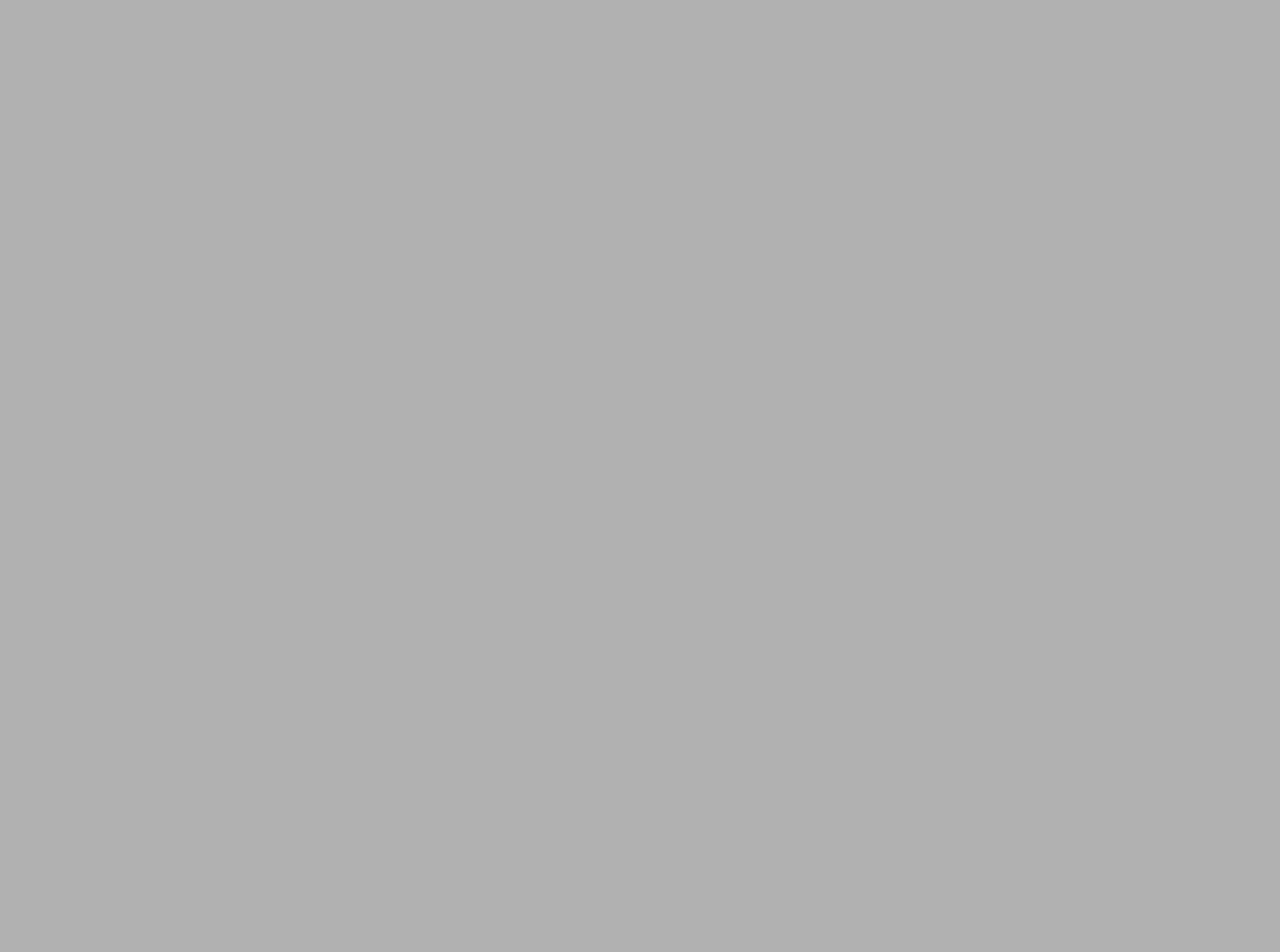
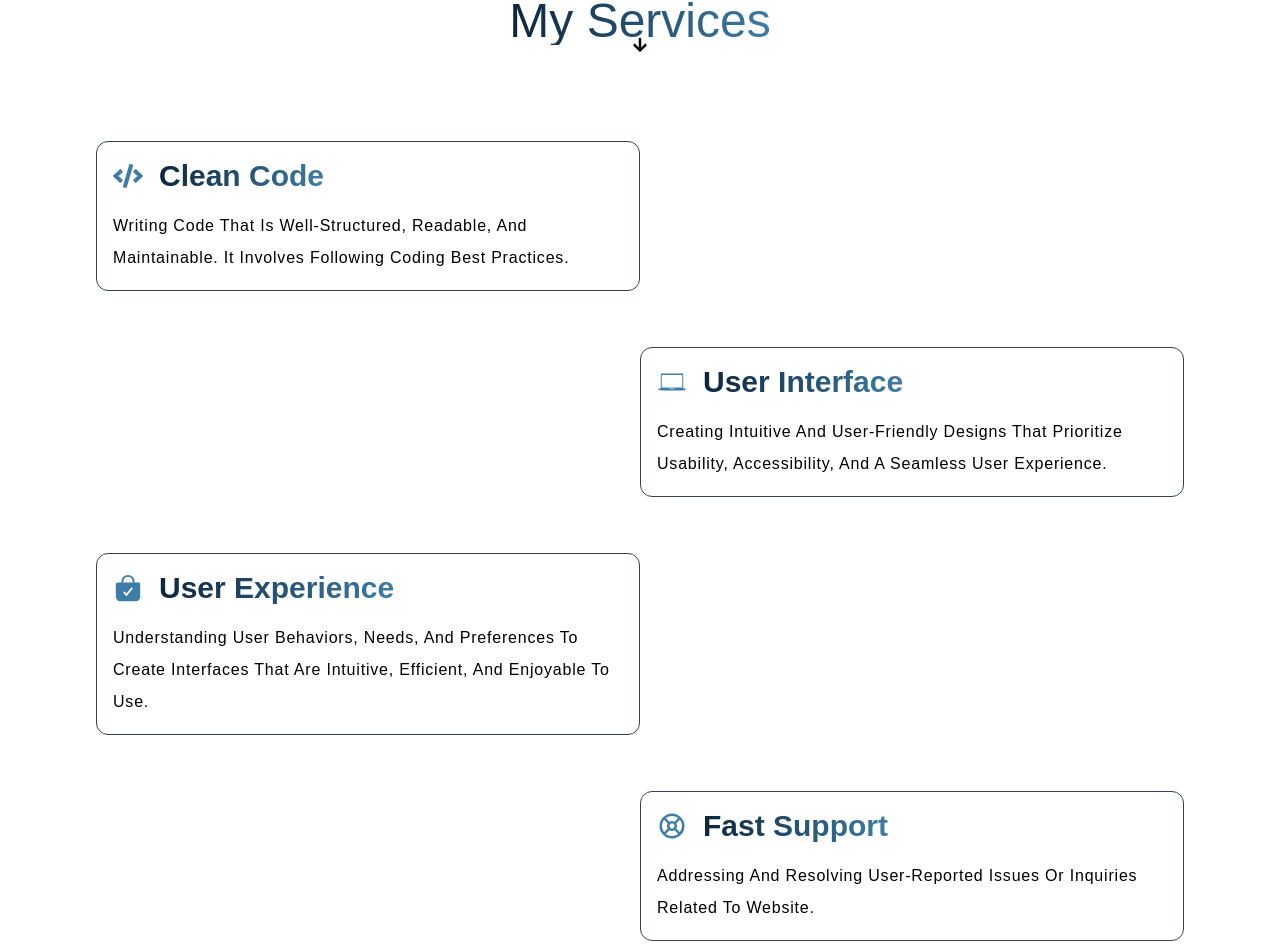
Before and after one commit to moustafa-abas/my-portfolio-next, a Next.js app: page / in a window 1280 px wide. Shown: the part 716-1668 px from the top of the page. Before the commit the page ends 800 px from the top, so only its background shows below. Built offline with nearby package versions, Linux system fonts and the light colour scheme.

Commit message:
build services section

```diff
--- a/package.json
+++ b/package.json
@@ -9,6 +9,7 @@
     "lint": "next lint"
   },
   "dependencies": {
+    "aos": "^2.3.4",
     "next": "15.1.6",
     "next-themes": "^0.4.4",
     "react": "^19.0.0",
--- a/src/app/components/Landing.js
+++ b/src/app/components/Landing.js
@@ -4,7 +4,7 @@ import me from "../assets/IMG-20240117-WA0090.webp";
 const Landing = () => {
   return (
     <div className="flex  justify-between  capitalize items-center">
-      <main className="w-1/2 ">
+      <main className="w-1/2 " data-aos='fade-right'>
         <hgroup>
           <h1 className="gradient sm:text-8xl    text-xl ">
             front-end developer
@@ -23,8 +23,8 @@ const Landing = () => {
           {/* <a href="https://drive.google.com/file/d/1BZcYJlja-osY5M6z2gItiezAz013dh9c/view?usp=sharing" className='w-full' download='mostafa-abas-cv.pdf' target="_blank"> download cv</a> */}
         </button>
       </main>
-      <aside className="w-1/2 ">
-        <Image src={me} alt="my photo "  />
+      <aside className="w-1/2 " data-aos='zoom-in'>
+        <Image src={me} alt="my photo " priority />
       </aside>
     </div>
   );
--- a/src/app/components/Nav.js
+++ b/src/app/components/Nav.js
@@ -10,7 +10,7 @@ const Nav = () => {
   return (
 <nav className=" ">
 
-  <div className="mx-auto  px-2 sm:px-6 lg:px-8 sm:border-2  rounded-2xl md:my-5">
+  <div className="mx-auto  px-2 sm:px-6 lg:px-8 sm:border-2  rounded-2xl ">
     <div className="relative flex h-16 items-center justify-between">
       <div className="absolute inset-y-0 left-0 flex items-center sm:hidden">
         <button type="button" className="  p-2 " aria-controls="mobile-menu" aria-expanded="false" onClick={()=>setOpenMenu(!openMenu)}>
--- /dev/null
+++ b/src/app/components/Services.jsx
@@ -0,0 +1,66 @@
+import React from "react";
+import { FaCode } from "react-icons/fa";
+import { IoIosLaptop } from "react-icons/io";
+import { IoBagCheck } from "react-icons/io5";
+import { CgSupport } from "react-icons/cg";
+
+const Services = () => {
+const items = [
+{
+    icon: <FaCode color="#3e7da7" />,
+    title: "clean code",
+    content:
+    "writing code that is well-structured, readable, and maintainable. it involves following coding best practices.",
+    position: "justify-self-start",
+    fade: "fade-right",
+},
+{
+    icon: <IoIosLaptop color="#3e7da7" />,
+    title: "user interface",
+    content:
+    "creating intuitive and user-friendly designs that prioritize usability, accessibility, and a seamless user experience.",
+    position: "justify-self-end",
+    fade: "fade-down",
+},
+{
+    icon: <IoBagCheck color="#3e7da7" />,
+    title: "user experience",
+    content:
+    "understanding user behaviors, needs, and preferences to create interfaces that are intuitive, efficient, and enjoyable to use.",
+    position: "justify-self-start",
+    fade: "fade-right",
+},
+{
+    icon: <CgSupport color="#3e7da7" />,
+    title: "fast support",
+    content:
+    "addressing and resolving user-reported issues or inquiries related to website.",
+    position: "justify-self-end",
+    fade: "fade-down",
+},
+];
+return (
+<main className="capitalize mt-10 ">
+    <h1 className="text-5xl gradient mx-auto mb-24" data-aos="zoom-in ">
+    my services
+    </h1>
+    {items?.map((item) => (
+    <div
+        key={item.title}
+        className={`sm:w-1/2 w-full border-gray-700 border rounded-xl p-4 my-14 flex ${item.position}`}
+        data-aos={item.fade}
+    >
+        <hgroup>
+        <h1 className="flex items-center gap-4 text-3xl ">
+            {item.icon}{" "}
+            <span className="gradient font-bold">{item.title}</span>
+        </h1>
+        <p className="mt-4 tracking-wider leading-8">{item.content}</p>
+        </hgroup>
+    </div>
+    ))}
+</main>
+);
+};
+
+export default Services;
--- a/src/app/globals.css
+++ b/src/app/globals.css
@@ -1,10 +1,10 @@
 @tailwind base;
 @tailwind components;
 @tailwind utilities;
-
 :root {
-  --background: rgba(128, 128, 128, 0.607);
-  --foreground: linear-gradient(to right,  #0c253f, #1F618D );;
+  --background: #fff;
+  /* --foreground: linear-gradient(to right,  #0c253f, #1F618D );; */
+  --foreground: linear-gradient(to right,  #0c253f, #3e7da7 );;
 
 }
 .dark body{
@@ -28,6 +28,7 @@ border-radius: 20px;
   background: var(--foreground);
 }
 body {
+
   color: var(--foreground);
   background: var(--background);
   font-family: Arial, Helvetica, sans-serif;
--- a/src/app/layout.js
+++ b/src/app/layout.js
@@ -1,6 +1,7 @@
 import { Geist, Geist_Mono } from "next/font/google";
 import "./globals.css";
 import { ThemeProvider } from "next-themes";
+
 
 const geistSans = Geist({
   variable: "--font-geist-sans",
@@ -18,6 +19,7 @@ export const metadata = {
 };
 
 export default function RootLayout({ children }) {
+
   return (
     <html lang="en">
       <body
--- a/src/app/page.js
+++ b/src/app/page.js
@@ -2,15 +2,25 @@
 import Nav from "./components/Nav";
 import Landing from "./components/Landing";
 import {  FaArrowDown } from "react-icons/fa";
+import Services from "./components/Services";
+import 'aos/dist/aos.css';  // استيراد الأنماط الخاصة بـ AOS
+import AOS from 'aos';  // استيراد AOS
+import { useEffect } from "react";
+export default function Home() {
 
-export default function Home() {
-  // console.log(window.innerHeight)
-  // console.log(document.documentElement.scrollHeight)
+    useEffect(() => {
+      AOS.init({
+        duration: 1000,  // مدة الأنيميشن (بالملي ثانية)
+        easing: 'ease',  // نوع التسهيل
+        once: false,      // جعل الأنيميشن يحدث مرة واحدة فقط عند التمرير
+      });
+    }, []);
   return (
 
- <main className="mx-3 sm:mx-10 lg:mx-24 " >
+ <main className="mx-3 sm:mx-10 lg:mx-24 sm:pt-5 " >
 <Nav/>
 <Landing/>
+<Services/>
 <FaArrowDown className="animate-bounce sticky bottom-7 mx-auto  "/>
 
  </main>
--- a/tailwind.config.mjs
+++ b/tailwind.config.mjs
@@ -20,5 +20,7 @@ export default {
         'background-clip': 'text',
       },
     });
-  },],
+
+  },
+],
 };
```
Also changed, not shown: 1 other file (tests, documents, lock files or other folders).
